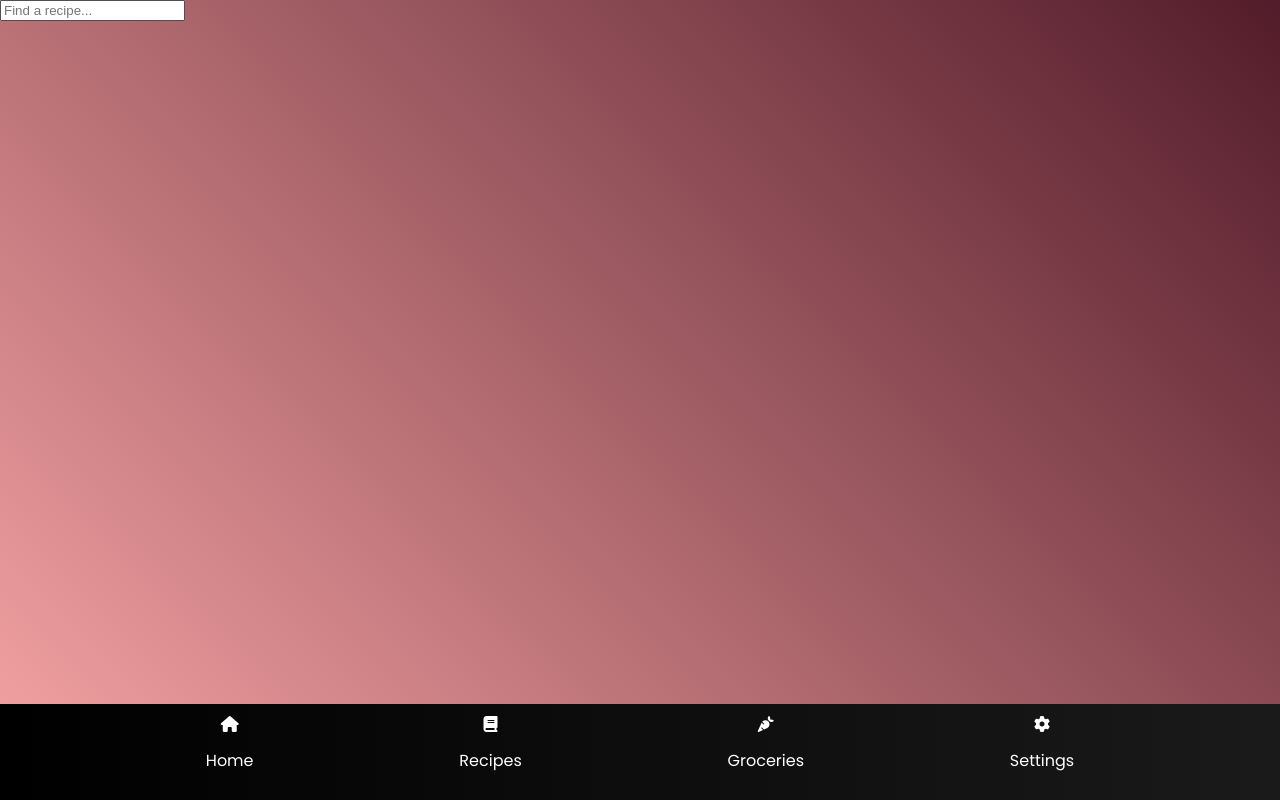
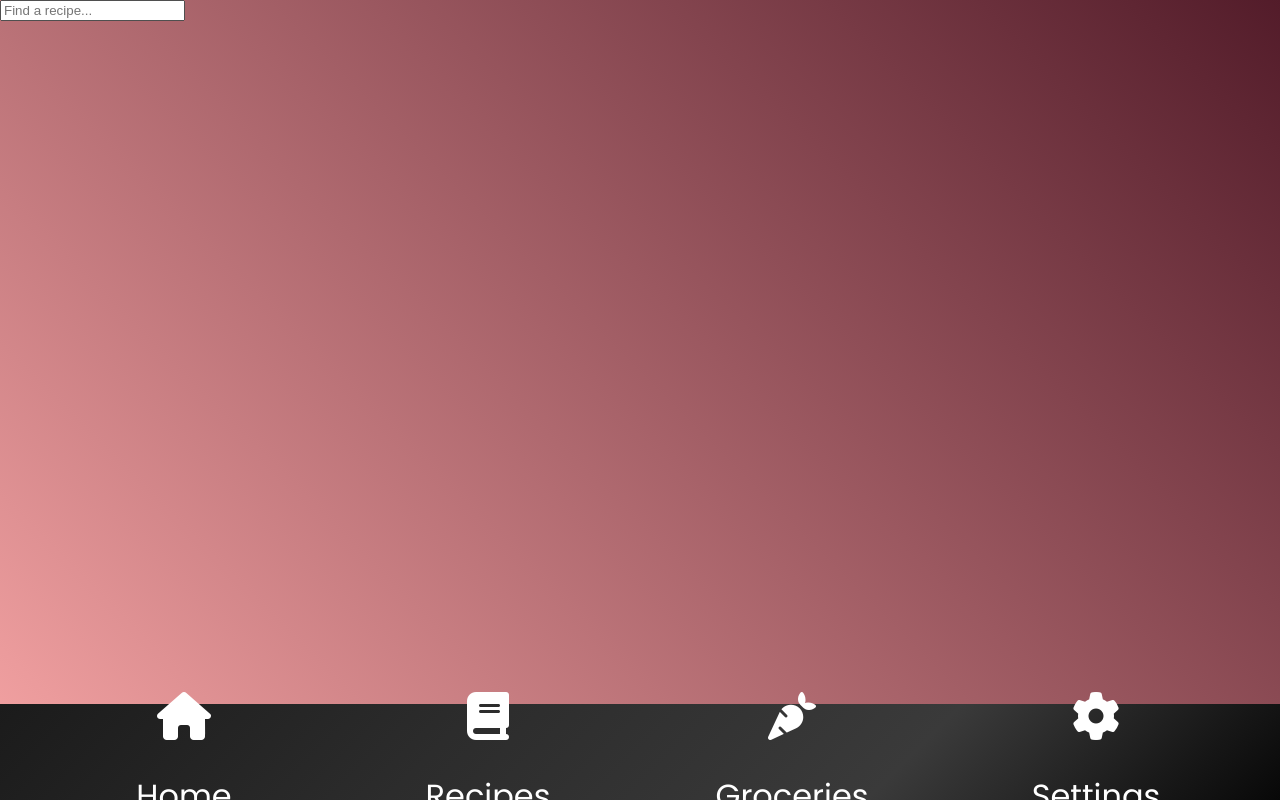
Before and after one commit to Jason-Govender/recipe-list, a plain HTML site: page home.html in a window 1280 px wide. Drawn offline with Linux system fonts and the light colour scheme.

Commit message:
Fixed Positioning and Gradient of nav and nav-icon

```diff
--- a/styles.css
+++ b/styles.css
@@ -17,7 +17,7 @@ nav {
   display: flex;
   align-items: center;
   bottom: 0;
-  background: linear-gradient(to right, #000000, #1a1a1a);
+  background: linear-gradient(135deg, #1b1b1b 0%, #2c2c2c 35%, #3a3a3a 70%, #080808 100%);
   z-index: 1;
 }
 
@@ -36,13 +36,25 @@ nav ul {
   list-style-type: none;
   display: flex;
   justify-content: space-evenly;
+  align-items: center;
   width: 100%;
-  margin: 0;
+  height: 100%;
   padding: 0;
 }
 
 .nav-icon {
   color: white;
+  width: 15em;
+  height: 12em;
+  margin-top: 2.5em;
+}
+
+.nav-icon i {
+  font-size: 3rem;
+}
+
+.nav-icon p {
+  font-size: 2rem;
 }
 
 header img {
```
